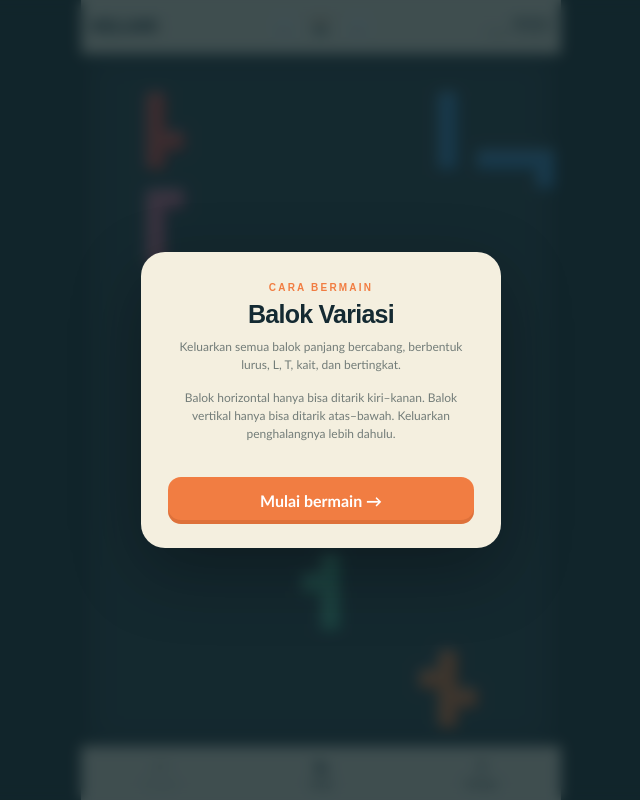
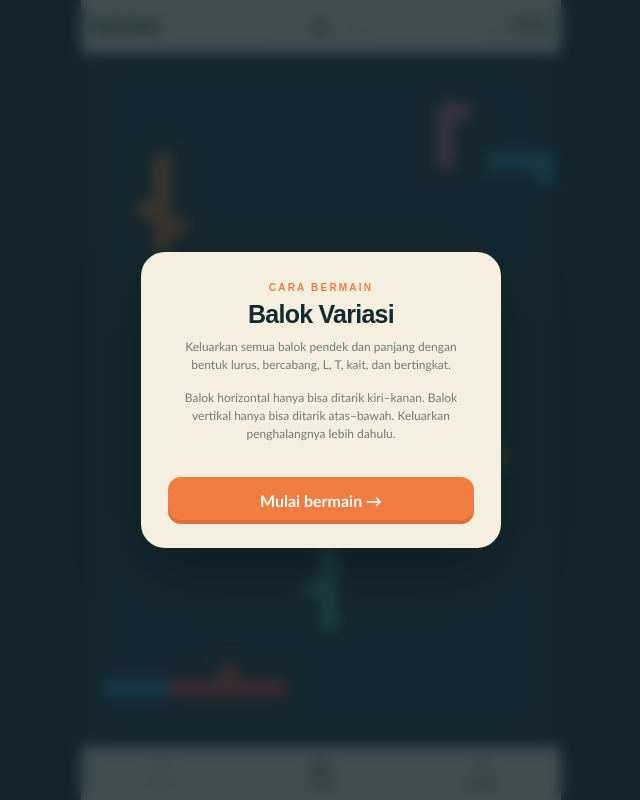
Before and after one commit to ahsubhan/BalokKosong, a Next.js app: page / in a window 1280 px wide. Shown: the whole page, without its empty margins (319-959 px from the left). Built offline with nearby package versions, Linux system fonts and the light colour scheme.

Commit message:
Vary block lengths from short to long

```diff
--- a/app/globals.css
+++ b/app/globals.css
@@ -66,12 +66,12 @@ h1 span { color:var(--orange); }
 .jam-board .pillar { display:none; }
 .jam-board .exit-gate { right:auto; left:5px; top:5px; transform:none; opacity:.9; }
 .blocked-tip { color:#c1473e; animation:shake .28s ease; }
-.block-board { position:relative; width:100%; aspect-ratio:1; overflow:hidden; border:9px solid #26363b; border-radius:18px; background-color:#35484f; background-image:linear-gradient(to right,rgba(255,255,255,.035) 1px,transparent 1px),linear-gradient(to bottom,rgba(255,255,255,.035) 1px,transparent 1px); background-size:4.166667% 2.777778%; box-shadow:0 15px 28px rgba(13,39,47,.24); touch-action:none; user-select:none; }
+.block-board { position:relative; width:100%; aspect-ratio:1; overflow:hidden; border:9px solid #26363b; border-radius:18px; background-color:#35484f; background-image:linear-gradient(to right,rgba(255,255,255,.035) 1px,transparent 1px),linear-gradient(to bottom,rgba(255,255,255,.035) 1px,transparent 1px); background-size:3.571429% 2.380952%; box-shadow:0 15px 28px rgba(13,39,47,.24); touch-action:none; user-select:none; }
 .block-board::after { content:""; position:absolute; inset:0; z-index:1; pointer-events:none; box-shadow:inset 0 0 30px rgba(0,0,0,.28); }
-.block-grid { position:absolute; left:calc(var(--x)*4.166667%); top:calc(var(--y)*2.777778%); width:4.166667%; height:2.777778%; border:1px solid rgba(255,255,255,.035); background:linear-gradient(135deg,rgba(255,255,255,.018),transparent); }
-.block-cell { --block:#e5534b; --block-dark:#982c27; position:absolute; z-index:4; left:calc(var(--x)*4.166667%); top:calc(var(--y)*2.777778%); width:calc(4.166667% + .5px); height:calc(2.777778% + .5px); border:0 solid var(--block-dark); border-radius:0; padding:0; background:var(--block); color:white; cursor:grab; touch-action:none; transform:translate3d(var(--drag-x,0),var(--drag-y,0),0); transition:transform .18s cubic-bezier(.2,.8,.2,1),filter .12s ease; will-change:transform; }
+.block-grid { position:absolute; left:calc(var(--x)*3.571429%); top:calc(var(--y)*2.380952%); width:3.571429%; height:2.380952%; border:1px solid rgba(255,255,255,.035); background:linear-gradient(135deg,rgba(255,255,255,.018),transparent); }
+.block-cell { --block:#e5534b; --block-dark:#982c27; position:absolute; z-index:4; left:calc(var(--x)*3.571429%); top:calc(var(--y)*2.380952%); width:calc(3.571429% + .5px); height:calc(2.380952% + .5px); border:0 solid var(--block-dark); border-radius:0; padding:0; background:var(--block); color:white; cursor:grab; touch-action:none; transform:translate3d(var(--drag-x,0),var(--drag-y,0),0); transition:transform .18s cubic-bezier(.2,.8,.2,1),filter .12s ease; will-change:transform; }
 .block-cell::before { content:""; position:absolute; inset:0; pointer-events:none; opacity:.72; background:repeating-linear-gradient(135deg,transparent 0 9px,rgba(255,255,255,.16) 9px 11px,transparent 11px 20px); background-attachment:fixed; }
-.block-cell.edge-top{border-top-width:2px}.block-cell.edge-right{border-right-width:2px}.block-cell.edge-bottom{border-bottom-width:2px}.block-cell.edge-left{border-left-width:2px}
+.block-cell.edge-top{border-top-width:1px}.block-cell.edge-right{border-right-width:1px}.block-cell.edge-bottom{border-bottom-width:1px}.block-cell.edge-left{border-left-width:1px}
 .block-cell.edge-top.edge-left{border-top-left-radius:4px}.block-cell.edge-top.edge-right{border-top-right-radius:4px}.block-cell.edge-bottom.edge-left{border-bottom-left-radius:4px}.block-cell.edge-bottom.edge-right{border-bottom-right-radius:4px}
 .block-cell.edge-top{border-top-color:color-mix(in srgb,var(--block),white 38%)}.block-cell.edge-left{border-left-color:color-mix(in srgb,var(--block),white 22%)}
 .block-cell.blue{--block:#438fcb;--block-dark:#225a84}.block-cell.yellow{--block:#e1b844;--block-dark:#98731a}.block-cell.mint{--block:#55b797;--block-dark:#287660}.block-cell.purple{--block:#9476c1;--block-dark:#564080}.block-cell.orange{--block:#ec7e43;--block-dark:#a64722}.block-cell.pink{--block:#dc7295;--block-dark:#923d5e}
--- a/app/page.tsx
+++ b/app/page.tsx
@@ -3,20 +3,20 @@ import { useEffect, useRef, useState } from "react";
 
 type Direction=0|90|180|270;
 type Shape="I"|"L"|"J"|"T"|"F"|"Z";
-type Piece={id:string;x:number;y:number;dir:Direction;shape:Shape;color:string};
+type Piece={id:string;x:number;y:number;dir:Direction;shape:Shape;length:number;color:string};
 type Cell={x:number;y:number};
-const COLS=24,ROWS=36;
+const COLS=28,ROWS=42;
 const colors=["red","blue","yellow","mint","purple","orange","pink"];
 const shapes:Shape[]=["I","L","J","T","F","Z","L","T"];
 const vector=(dir:Direction)=>dir===0?{x:1,y:0}:dir===90?{x:0,y:1}:dir===180?{x:-1,y:0}:{x:0,y:-1};
 const rotate=(x:number,y:number,dir:Direction):Cell=>dir===0?{x,y}:dir===90?{x:-y,y:x}:dir===180?{x:-x,y:-y}:{x:y,y:-x};
-const base=(shape:Shape):Cell[]=>shape==="I"?[{x:0,y:0},{x:1,y:0},{x:2,y:0},{x:3,y:0}]
-  :shape==="L"?[{x:0,y:0},{x:1,y:0},{x:2,y:0},{x:3,y:0},{x:3,y:1}]
-  :shape==="J"?[{x:0,y:1},{x:0,y:0},{x:1,y:0},{x:2,y:0},{x:3,y:0}]
-  :shape==="T"?[{x:0,y:0},{x:1,y:0},{x:2,y:0},{x:3,y:0},{x:1,y:1}]
-  :shape==="F"?[{x:0,y:0},{x:1,y:0},{x:2,y:0},{x:3,y:0},{x:1,y:1},{x:2,y:1}]
-  :[{x:0,y:0},{x:1,y:0},{x:2,y:0},{x:3,y:0},{x:1,y:1},{x:2,y:-1}];
-const cells=(p:Piece)=>base(p.shape).map(c=>{const r=rotate(c.x,c.y,p.dir);return{x:p.x+r.x,y:p.y+r.y}});
+const base=(shape:Shape,length:number):Cell[]=>{const line=Array.from({length},(_,x)=>({x,y:0})),mid=Math.max(1,Math.floor((length-1)/2));return shape==="I"?line
+  :shape==="L"?[...line,{x:length-1,y:1}]
+  :shape==="J"?[{x:0,y:1},...line]
+  :shape==="T"?[...line,{x:mid,y:1}]
+  :shape==="F"?[...line,{x:mid,y:1},{x:Math.min(length-1,mid+1),y:1}]
+  :[...line,{x:mid,y:-1},{x:Math.max(0,mid-1),y:1}]};
+const cells=(p:Piece)=>base(p.shape,p.length).map(c=>{const r=rotate(c.x,c.y,p.dir);return{x:p.x+r.x,y:p.y+r.y}});
 const edges=(own:Cell[],c:Cell)=>{const set=new Set(own.map(v=>`${v.x},${v.y}`));return[[0,-1,"top"],[1,0,"right"],[0,1,"bottom"],[-1,0,"left"]].filter(([dx,dy])=>!set.has(`${c.x+Number(dx)},${c.y+Number(dy)}`)).map(v=>`edge-${v[2]}`).join(" ")};
 const clone=(pieces:Piece[])=>pieces.map(p=>({...p}));
 
@@ -26,11 +26,11 @@ function makeLevel(level:number,count:number){
   for(let restart=0;restart<80&&best.length<count;restart++){
     const pieces:Piece[]=[],used=new Set<string>();
     for(let i=0;i<count;i++){
-      const shape=shapes[(i+level)%shapes.length];let placed=false;
+      const shape=shapes[(i+level)%shapes.length],length=shape==="I"?2+(i+level)%6:3+(i*3+level)%5;let placed=false;
       for(let attempt=0;attempt<700&&!placed;attempt++){
         const x=Math.floor(rnd()*COLS),y=Math.floor(rnd()*ROWS),horizontal=rnd()>.5;
         const dir:Direction=horizontal?(x<COLS/2?180:0):(y<ROWS/2?270:90);
-        const probe:Piece={id:`${level}-${i}`,x,y,dir,shape,color:colors[(i+level)%colors.length]};
+        const probe:Piece={id:`${level}-${i}`,x,y,dir,shape,length,color:colors[(i+level)%colors.length]};
         const own=cells(probe);
         if(own.some(c=>c.x<0||c.x>=COLS||c.y<0||c.y>=ROWS||used.has(`${c.x},${c.y}`)))continue;
         own.forEach(c=>used.add(`${c.x},${c.y}`));pieces.push(probe);placed=true;
@@ -39,7 +39,7 @@ function makeLevel(level:number,count:number){
     }
     if(pieces.length>best.length)best=pieces;
   }
-  return{name:`${best.length} balok panjang bervariasi`,pieces:best};
+  return{name:`${best.length} balok pendek & panjang`,pieces:best};
 }
 const levels=Array.from({length:13},(_,i)=>makeLevel(i+1,8+Math.round(i*92/12)));
 const fmt=(ms:number)=>{const s=Math.floor(ms/1000);return`${String(Math.floor(s/60)).padStart(2,"0")}:${String(s%60).padStart(2,"0")}.${Math.floor(ms%1000/100)}`};
@@ -71,7 +71,7 @@ export default function Home(){
     </div>
     <nav className="mobile-bottom"><button onClick={undo} disabled={!history.length}><b>↶</b>Urungkan</button><button onClick={()=>load(level)}><b>↻</b>Ulangi</button><button onClick={()=>setHelp(true)}><b>?</b>Petunjuk</button></nav>
   </section>
-  {help&&<div className="overlay"><div className="modal"><span className="modal-kicker">CARA BERMAIN</span><h2>Balok Variasi</h2><p>Keluarkan semua balok panjang bercabang, berbentuk lurus, L, T, kait, dan bertingkat.</p><p>Balok horizontal hanya bisa ditarik kiri–kanan. Balok vertikal hanya bisa ditarik atas–bawah. Keluarkan penghalangnya lebih dahulu.</p><button className="play-btn" onClick={()=>{localStorage.setItem("block-puzzle-seen","1");setHelp(false)}}>Mulai bermain →</button></div></div>}
+  {help&&<div className="overlay"><div className="modal"><span className="modal-kicker">CARA BERMAIN</span><h2>Balok Variasi</h2><p>Keluarkan semua balok pendek dan panjang dengan bentuk lurus, bercabang, L, T, kait, dan bertingkat.</p><p>Balok horizontal hanya bisa ditarik kiri–kanan. Balok vertikal hanya bisa ditarik atas–bawah. Keluarkan penghalangnya lebih dahulu.</p><button className="play-btn" onClick={()=>{localStorage.setItem("block-puzzle-seen","1");setHelp(false)}}>Mulai bermain →</button></div></div>}
   {won&&<div className="overlay"><div className="modal"><div className="burst">✓</div><h2>Papan kosong!</h2><p>Semua balok keluar dalam {fmt(time)}.</p><button className="play-btn" onClick={()=>load(level===levels.length-1?0:level+1)}>Level berikutnya →</button></div></div>}
   </main>
 }
```
